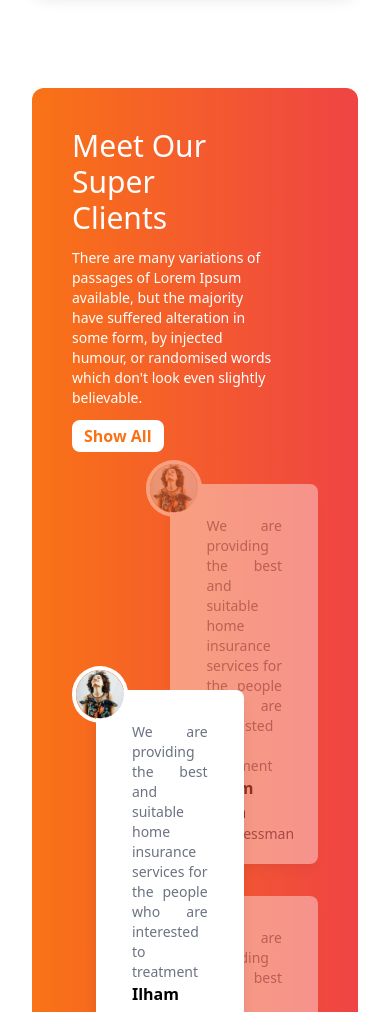
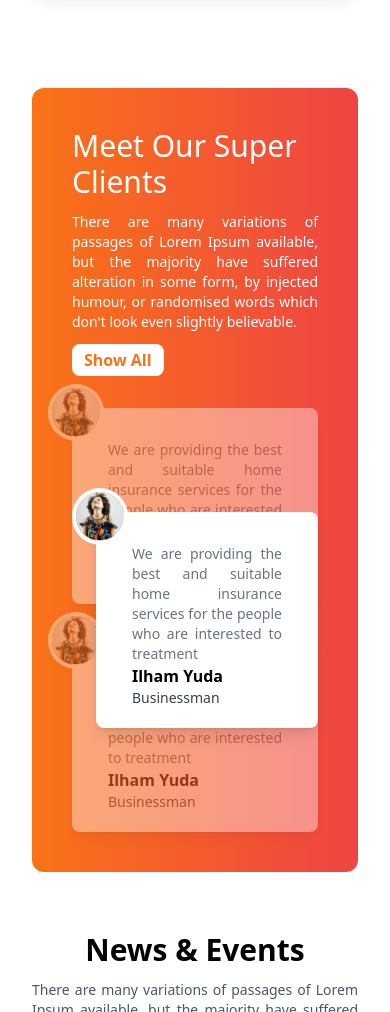
Before and after one commit to rakhibul-islam/tea-house, a plain HTML site: page index.html in a window 390 px wide. Shown: the part 3360-4372 px from the top of the page. Drawn offline with nearby package versions, Linux system fonts and the light colour scheme.

Commit message:
adjust clients section

```diff
--- a/index.html
+++ b/index.html
@@ -137,29 +137,29 @@
        <!-- client section -->
         <section class="py-10 ">
           <div class="p-10 rounded-xl grid gap-8 grid-cols-1 lg:grid-cols-2 bg-gradient-to-r from-orange-500 to-red-500 min-h-full">
-           <div class="flex justify-center items-center w-5/6 ">
+           <div class="flex justify-center items-center  ">
             <div class="space-y-3 ">
               <h2 class="text-3xl text-white">Meet Our Super <br> Clients</h2>
-              <p class="text-white text-sm ">There are many variations of passages of Lorem Ipsum available, but the majority have suffered alteration in some form, by injected humour, or randomised words which don't look even slightly believable. </p>
+              <p class="text-white text-sm text-justify">There are many variations of passages of Lorem Ipsum available, but the majority have suffered alteration in some form, by injected humour, or randomised words which don't look even slightly believable. </p>
               <button class="text-orange-500 bg-white px-3 py-1 rounded-lg font-semibold">Show All</button>
             </div>
            </div>
             <div class="relative flex flex-col justify-center items-end gap-8">
               <!-- card-1 -->
-              <div class="relative bg-white rounded-lg shadow-lg w-3/5 pt-8 px-9 pb-5 opacity-40">
+              <div class="relative bg-white rounded-lg shadow-lg md:w-3/5 pt-8 px-9 pb-5 opacity-40">
                 <img class="w-12 absolute ring-4 ring-white rounded-full -top-5 -left-5" src="./images/client.png" alt="">
                 <p class="text-sm text-gray-500 text-justify">We are providing the best and suitable home insurance services for the people who are interested to treatment</p>
                 <h4 class="font-semibold">Ilham Yuda</h4>
                 <p class="text-gray-700 text-sm">Businessman</p>
               </div>
               <!-- card top -->
-              <div class="absolute z-10 left-6 bg-white rounded-lg shadow-lg w-3/5 pt-8 px-9 pb-5 ">
+              <div class="absolute z-10 left-6 bg-white rounded-lg shadow-lg md:w-3/5 pt-8 px-9 pb-5 ">
                 <img class="w-12 absolute ring-4 ring-white rounded-full -top-5 -left-5" src="./images/client.png" alt="">
                 <p class="text-sm text-gray-500 text-justify">We are providing the best and suitable home insurance services for the people who are interested to treatment</p>
                 <h4 class="font-semibold">Ilham Yuda</h4>
                 <p class="text-gray-700 text-sm">Businessman</p>
               </div>
-              <div class="relative bg-white opacity-40 rounded-lg shadow-lg w-3/5 pt-8 px-9 pb-5">
+              <div class="relative bg-white opacity-40 rounded-lg shadow-lg md:w-3/5 pt-8 px-9 pb-5">
                 <img class="w-12 absolute ring-4 ring-white rounded-full -top-5 -left-5" src="./images/client.png" alt="">
                 <p class="text-sm text-gray-500 text-justify">We are providing the best and suitable home insurance services for the people who are interested to treatment</p>
                 <h4 class="font-semibold">Ilham Yuda</h4>
```
